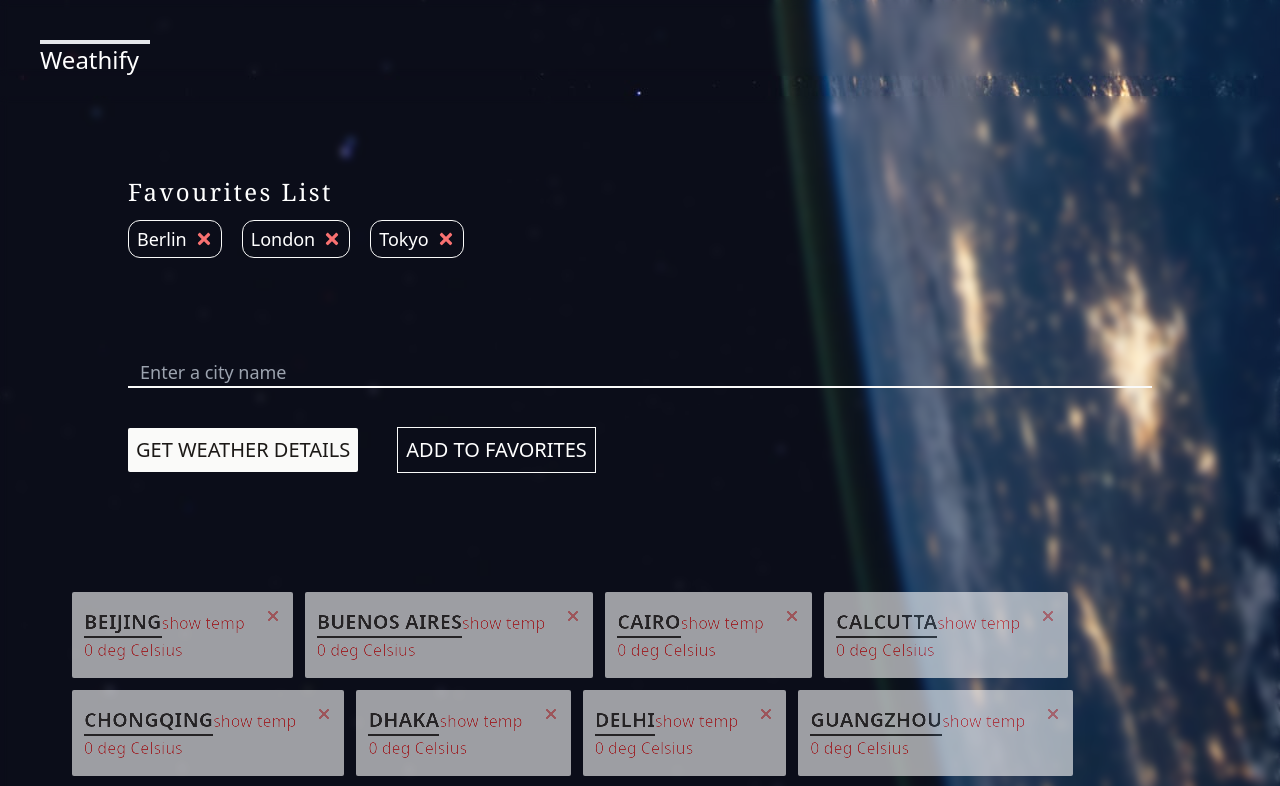
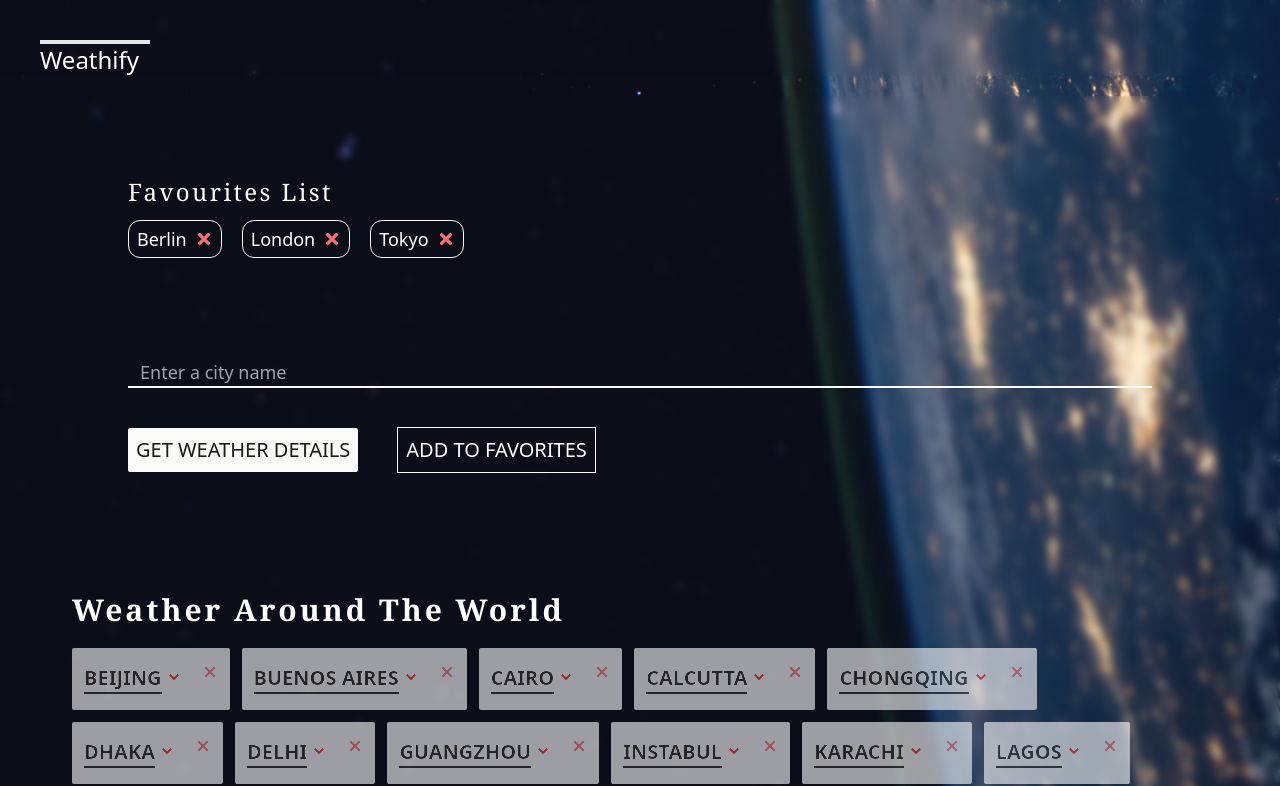
Before and after one commit to Riri202/weathify, a React (Create React App) app: page / in a window 1280 px wide. Shown: the top 786 px of the page. Built offline with nearby package versions, Linux system fonts and the light colour scheme; no server answers.

Commit message:
ft: implement default display of city temp

```diff
--- a/src/components/Input.tsx
+++ b/src/components/Input.tsx
@@ -7,7 +7,7 @@ import FavsList  from './FavsList';
 export  const Input: React.FC<InputProps> = ({setCity, city}) => {
   const [favs, setFavs] = useState(
     [
-        'Berlin',
+        'Berlin', // default favorite list that shows on load
         'London',
         'Tokyo'
     ]
--- a/src/components/LargestCities.tsx
+++ b/src/components/LargestCities.tsx
@@ -1,6 +1,6 @@
 import React, { useState} from 'react';
 import { Link } from 'react-router-dom';
-import { FaTimes } from 'react-icons/fa';
+import { FaAngleDown, FaTimes } from 'react-icons/fa';
 import { LargestCitiesProps } from "../types/types";
 
 
@@ -34,7 +34,6 @@ export const  LargestCities: React.FC<LargestCitiesProps> = ({setCity, tempData,
     )
 
 
-// let m = cities.map(city => city)
     // delete cities on the default list
     const deleteCities = (location: string) => {
         setCities(cities.filter(city => city !== location))
@@ -43,40 +42,30 @@ export const  LargestCities: React.FC<LargestCitiesProps> = ({setCity, tempData,
     const getWeather = (city: string) => {
         setCity(city)
     }
-    // const showCityTemp = (e: SyntheticEvent<HTMLParagraphElement>) => {
-    //     setCity(city)
-    // }
+    //display temperature of default cities
      const showCityTemp = (location: string) => {
          setCity(location)
          setTemp(temp)
          return temp
-        //  if (location === cityName) {
-        //      setTemp(temp)
-        //      return temp
-        //  } else {
-        //      alert('No temp available')
-        //  }
        }
 
-    // useEffect(() => {
-    //    setCity(city)
-    // })
+
 
   return (
     <div>
+         <p className='text-xl md:text-3xl font-serif font-bold mb-5 tracking-widest'>Weather Around The World</p>
         <div className='flex flex-col md:flex-row md:flex-wrap w-[80vw] md:w-auto'>
             {cities && cities.map((city, key) => {
                 return (
-                <div key={key} className='flex mb-3 pt-4 pb-4 pl-3 pr-3 mr-3 flex-row justify-between items-start space-x-5 w-auto rounded-sm cursor-pointer bg-stone-50 opacity-60 brightness-200 hover:opacity-100 transition-all ease-in-out duration-150'>
+                <div key={key} className='flex mb-3 pt-4 pb-4 pl-3 pr-3 mr-3 flex-row justify-between items-start space-x-5 w-auto rounded-sm cursor-pointer bg-stone-50 opacity-60 brightness-200 hover:opacity-100 active:opacity-100 focus:opacity-100 transition-all ease-in-out duration-150'>
                     <div className=''>
                         <Link to='/weatherDetails'>
                         <button className='text-xl text-stone-900  border-b-2 border-b-stone-900 font-bold uppercase' onClick={() => getWeather(city)}>
                         {city}
                         </button>
                         </Link>
-                        <button onClick={() => showCityTemp(city)} className='text-red-900'>{tempData.temp} show temp</button>
-                         <p className='text-red-900'>{temp} deg Celsius</p>
-
+                        <button onClick={() => showCityTemp(city)} className='text-red-900 ml-1'><FaAngleDown/></button>
+                        {city === cityName ?  <p className='text-red-900 text-xl md:text-3xl mt-3'>{temp} ºC</p> : null}
                     </div>
                         <button onClick={() => deleteCities(city)}><FaTimes className='text-red-500 font-bold'/></button>
                 </div>
--- a/src/pages/Home.tsx
+++ b/src/pages/Home.tsx
@@ -2,8 +2,6 @@ import * as React from 'react';
 import Input from '../components/Input';
 import LargestCities from '../components/LargestCities';
 import { HomeProps } from "../types/types";
-
-// import {FC} from 'react'
 
 
 
```
Also changed, not shown: src/types/types.ts (+0 -11 lines).
